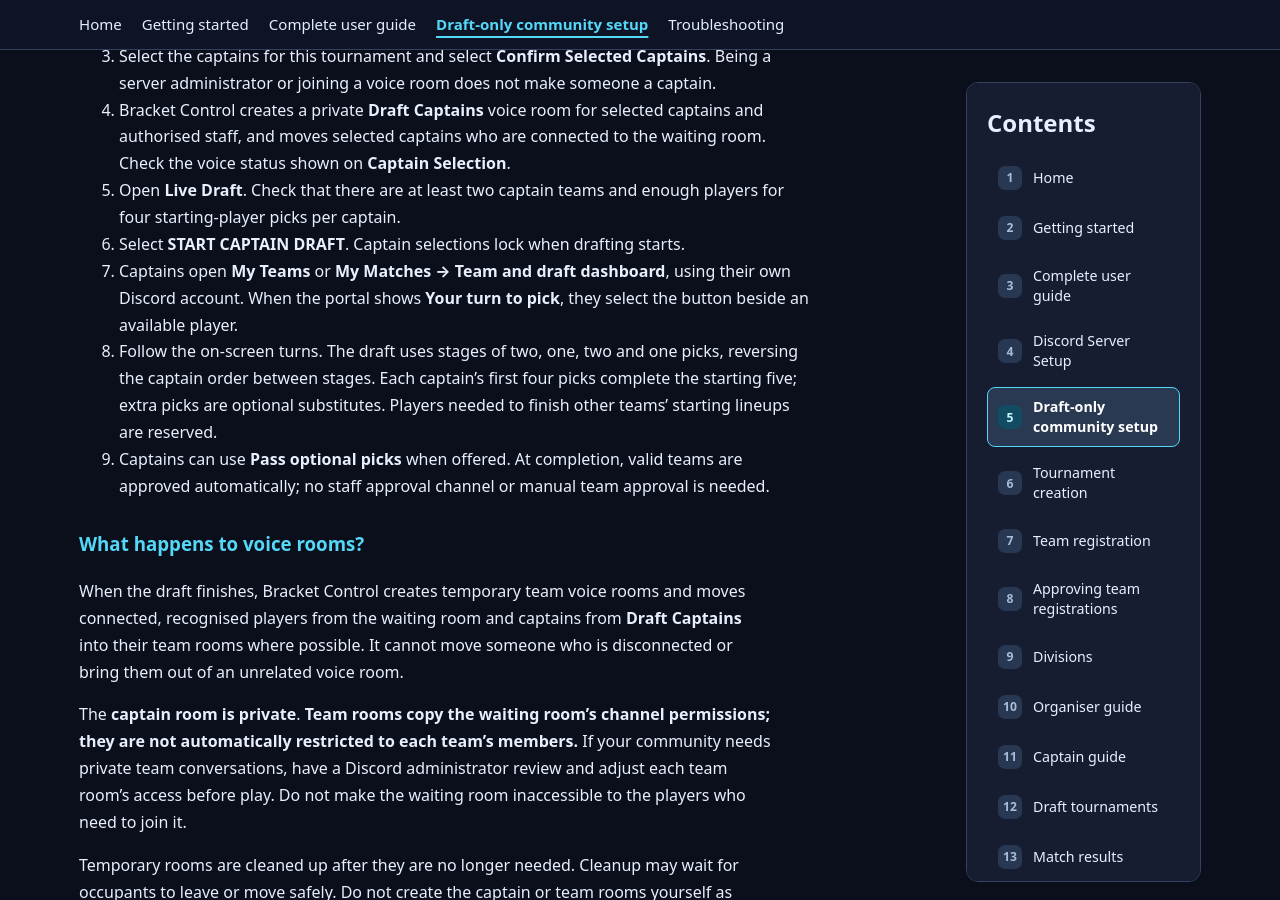
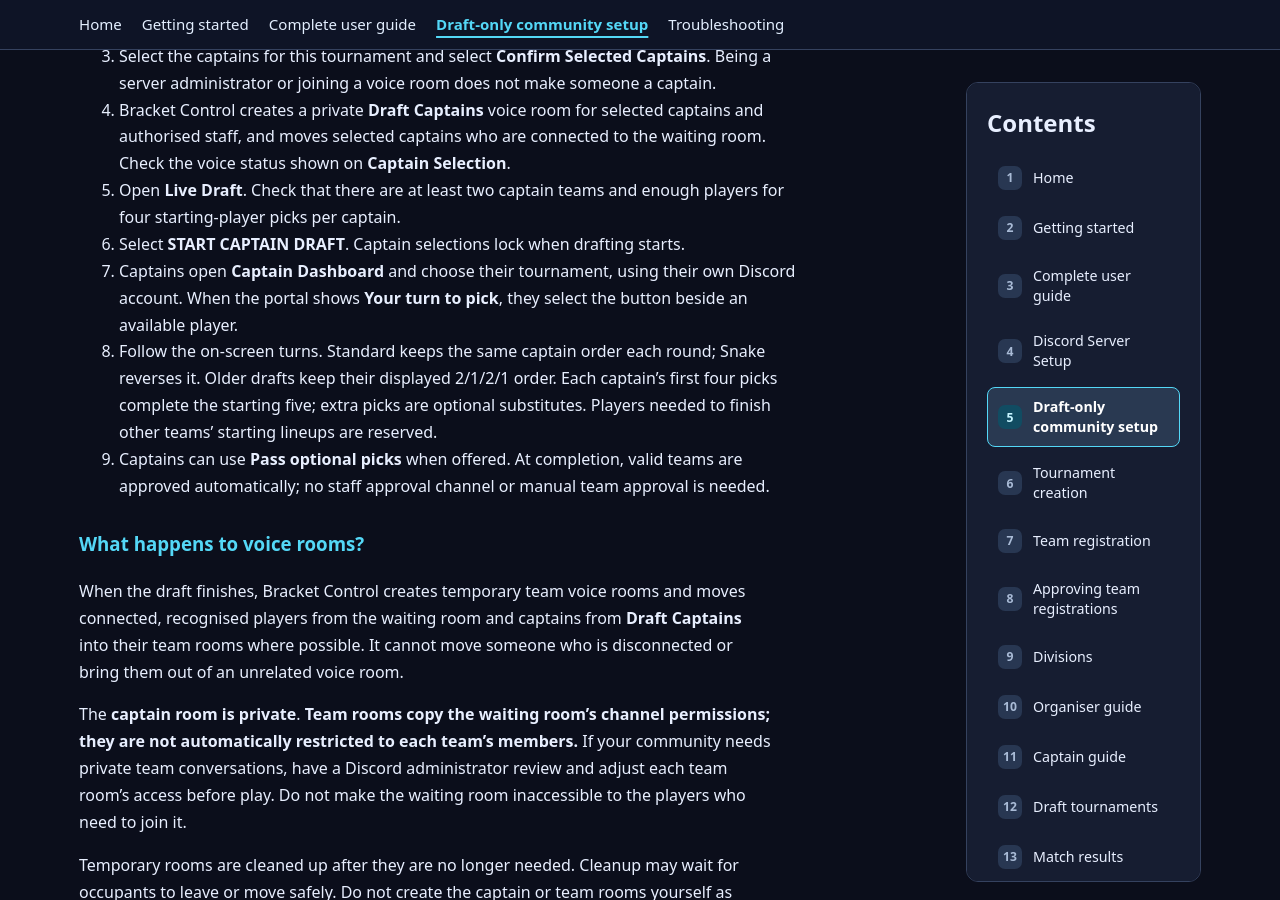
Before and after one commit to dev-dyly/bracket-control-wiki, a Jekyll site: the page built from guides/draft-only-setup.md, in a window 1280 px wide and 900 px high, scrolled down 4643 px. Built offline with Jekyll 4.4.1, drawn with Linux system fonts in a browser that asks for light colours.

Commit message:
Align draft-only walkthrough with the dashboard and both styles

```diff
--- a/guides/draft-only-setup.md
+++ b/guides/draft-only-setup.md
@@ -103,8 +103,8 @@ See [Tournament creation]({{ '/guides/tournament-creation/' | relative_url }}) f
 4. Bracket Control creates a private **Draft Captains** voice room for selected captains and authorised staff, and moves selected captains who are connected to the waiting room. Check the voice status shown on **Captain Selection**.
 5. Open **Live Draft**. Check that there are at least two captain teams and enough players for four starting-player picks per captain.
 6. Select **START CAPTAIN DRAFT**. Captain selections lock when drafting starts.
-7. Captains open **My Teams** or **My Matches → Team and draft dashboard**, using their own Discord account. When the portal shows **Your turn to pick**, they select the button beside an available player.
-8. Follow the on-screen turns. The draft uses stages of two, one, two and one picks, reversing the captain order between stages. Each captain's first four picks complete the starting five; extra picks are optional substitutes. Players needed to finish other teams' starting lineups are reserved.
+7. Captains open **Captain Dashboard** and choose their tournament, using their own Discord account. When the portal shows **Your turn to pick**, they select the button beside an available player.
+8. Follow the on-screen turns. Standard keeps the same captain order each round; Snake reverses it. Older drafts keep their displayed 2/1/2/1 order. Each captain's first four picks complete the starting five; extra picks are optional substitutes. Players needed to finish other teams' starting lineups are reserved.
 9. Captains can use **Pass optional picks** when offered. At completion, valid teams are approved automatically; no staff approval channel or manual team approval is needed.
 
 ### What happens to voice rooms?
```
